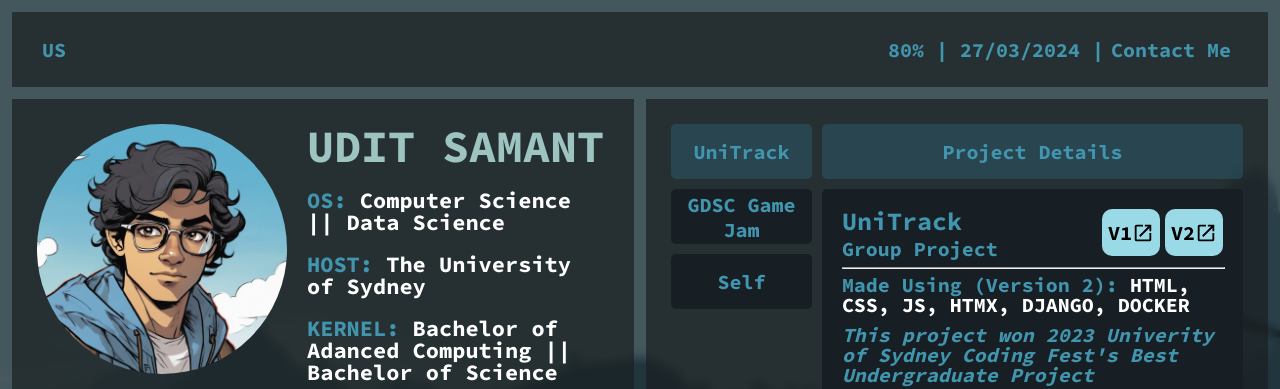
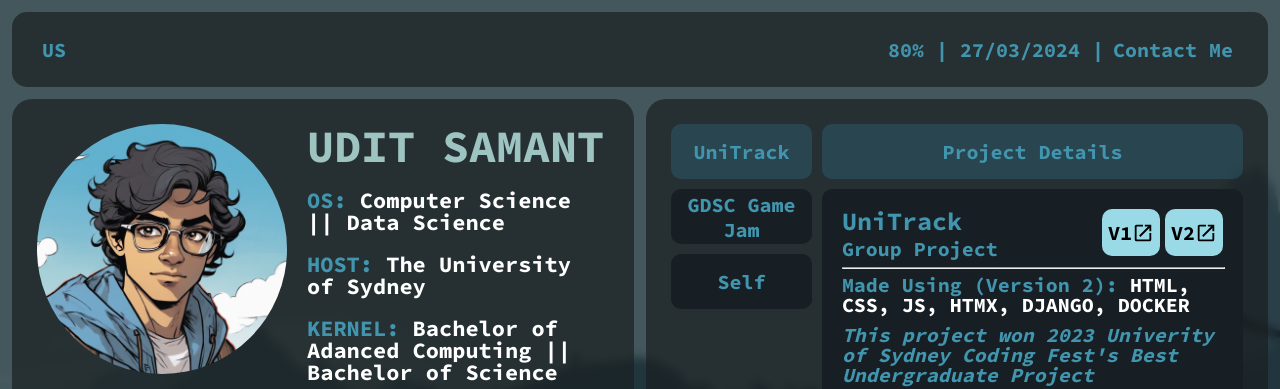
Before and after one commit to GoodGameRuler/personal_website, a Nuxt app: page / in a window 1280 px wide. In both pictures the pointer is over the button "UniTrack". Shown: the top 389 px of the page. Built offline with nearby package versions, Linux system fonts and the light colour scheme.

Commit message:
Add hover features for everything

```diff
--- a/components/DevBox.vue
+++ b/components/DevBox.vue
@@ -69,7 +69,6 @@
 
     #manPageSkillsContents {
         background-color: rgba(26, 32, 34, 1);
-        border-radius: 0;
     }
 
     .skills {
--- a/components/ProjButton.vue
+++ b/components/ProjButton.vue
@@ -25,4 +25,8 @@
 
     }
 
+    .projectBox.selectedProjButton:hover {
+        background-color: rgba(45, 104, 122, 0.4);
+    }
+
 </style>
--- a/components/TopBar.vue
+++ b/components/TopBar.vue
@@ -24,13 +24,15 @@
 
     .topBarButton {
         padding: 5px;
-        border-radius: 5px;
+        border-radius: 10px;
         transition: ease 0.5s;
-        margin: 2px;
+        margin: 2px 0;
+        margin-left: 4px;
     }
 
     .topBarButton:hover {
         background-color: rgba(255, 255, 255);
+        box-shadow: 5px 5px gray;
 
     }
 
@@ -80,6 +82,7 @@
         display: flex;
         align-items: center;
         padding: 0px 30px;
+        border-radius: 15px;
     }
 
     .leftTopBar {
--- a/pages/index.vue
+++ b/pages/index.vue
@@ -196,10 +196,16 @@
     .projectBox {
         background-color: #171F24;
         margin: 5px;
-        border-radius: 5px;
+        border-radius: 10px;
         display: flex;
         align-items: center;
         justify-content: center;
+    }
+
+    .singleProjectNameBox.projectBox:not(.selectedProjButton):hover {
+        background-color: rgba(255, 255, 255, 0.8);
+        box-shadow: 5px 5px gray;
+        cursor: pointer;
     }
 
     .singleProjectNameBox {
@@ -262,6 +268,11 @@
         transition: all ease 0.2s;
     }
 
+    .linkButton:hover {
+        cursor: pointer;
+        box-shadow: 5px 5px gray;
+    }
+
     .linkButton:active {
         color: #000000;
         background-color: #FFFFFF;
@@ -300,6 +311,7 @@
         border: 1px #1C2A32;
         padding: 20px;
         box-sizing: border-box;
+        border-radius: 20px;
     }
 
     .profilePhoto {
```
